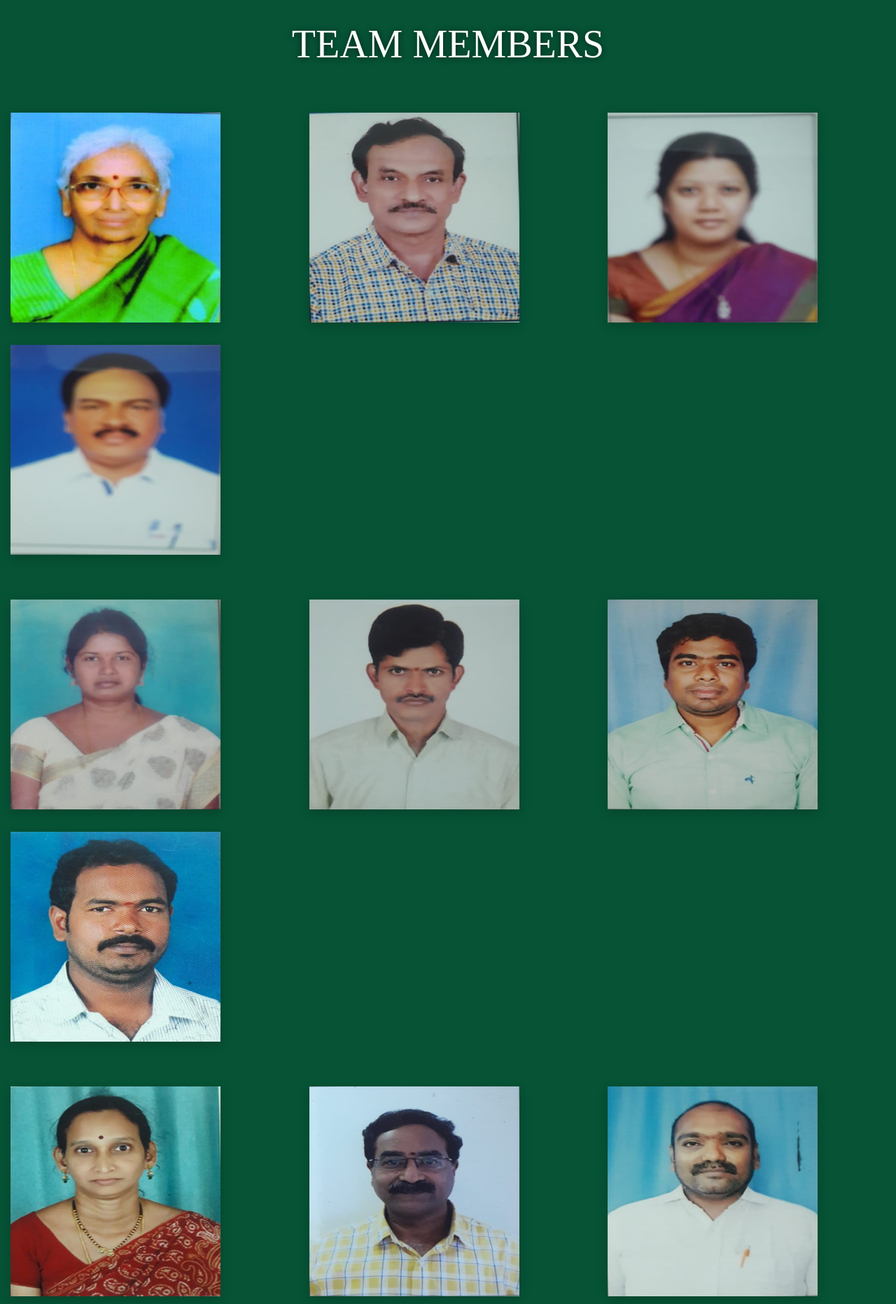
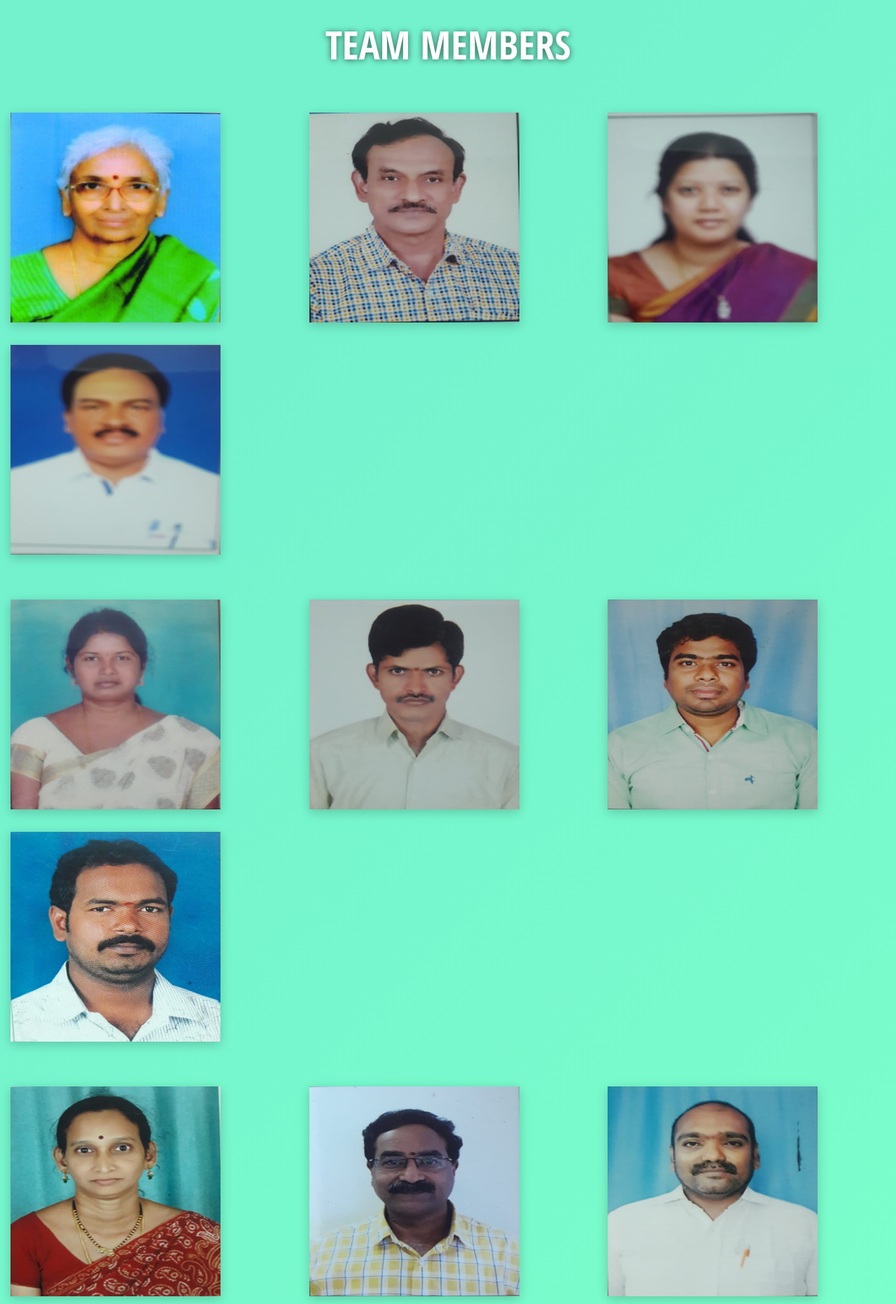
Before and after one commit to abhi4mu/sevabharathi, a Flask app: page /team in a window 1280 px wide. Shown: the part 56-1920 px from the top of the page at 70% size. Run offline with Flask 2, Linux system fonts and the light colour scheme; some libraries are stand-ins or nearby versions.

Commit message:
rechange

```diff
--- a/static/css/style.css
+++ b/static/css/style.css
@@ -16,7 +16,6 @@ ul.dropdown-menu.show {
 }
 
 .home-col{
-  min-width: 500px;
   width: 30%;
   margin-left: 1%;
   margin-right: 1%;
@@ -240,7 +239,8 @@ ul.dropdown-menu.show {
 	padding-top: 10px;
 	padding-bottom: 10px;
 
-  background-color:rgb(6, 83, 54);
+  background-color: #7cffcb;
+  background-image: linear-gradient(315deg, #7cffcb 0%, #74f2ce 74%);
 
 }
 .team-title{
@@ -251,7 +251,7 @@ ul.dropdown-menu.show {
 	margin-bottom: 10px;
 	margin-top: 20px;
 	color: #fff;
-  font-family: 'sans-serif';
+  font-family: 'Open Sans Condensed', sans-serif;
 	text-shadow: 0 1px 10px rgb(0 0 0 / 60%);
 }
 .flip-card {
```
